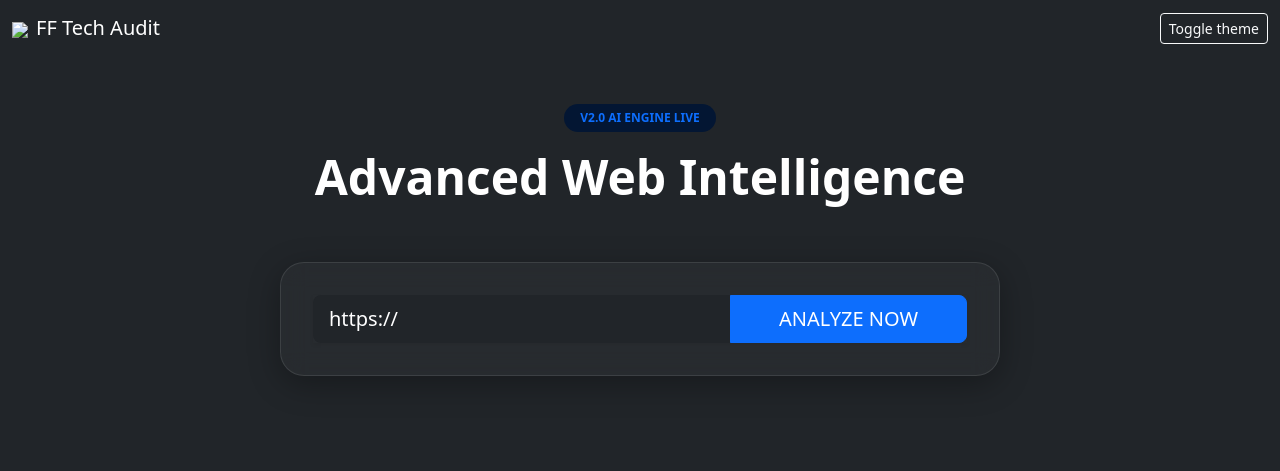
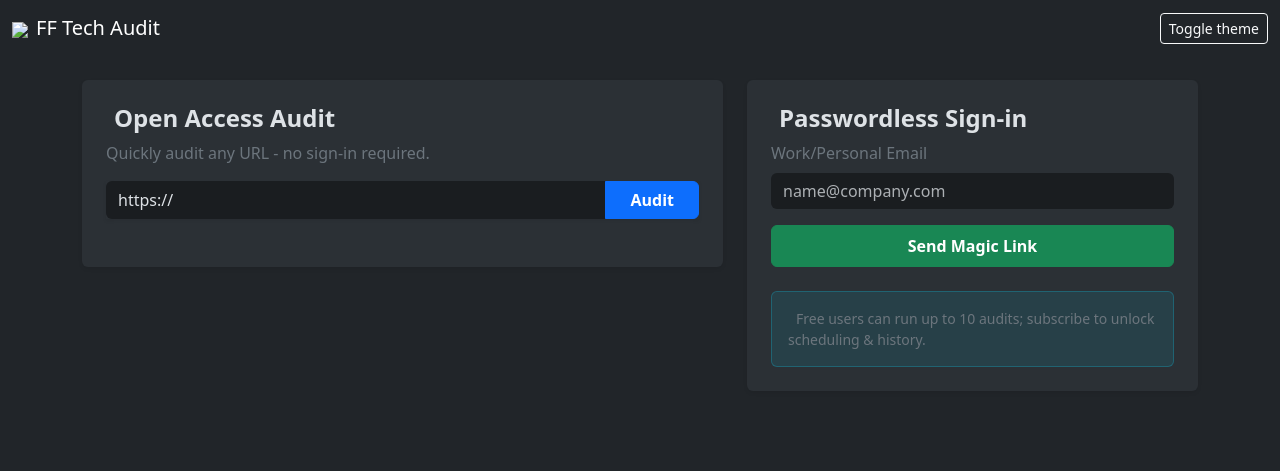
Before and after one commit to Swalehjamshaid/Jinnat.com, a FastAPI app: page / in a window 1280 px wide. Shown: the top 471 px of the page. Run offline with FastAPI, Linux system fonts and the light colour scheme.

Commit message:
Update index.html

```diff
--- a/fftech-ai-website-audit-saas-railway-ready/app/templates/index.html
+++ b/fftech-ai-website-audit-saas-railway-ready/app/templates/index.html
@@ -1,149 +1,99 @@
 {% extends 'base.html' %}
 {% block content %}
 <style>
-    :root {
-        --glass-bg: rgba(255, 255, 255, 0.03);
-        --glass-border: rgba(255, 255, 255, 0.1);
-        --accent-glow: rgba(13, 110, 253, 0.15);
+    .glass-panel {
+        background: rgba(255, 255, 255, 0.03);
+        backdrop-filter: blur(10px);
+        border: 1px solid rgba(255, 255, 255, 0.1);
+        border-radius: 20px;
+        padding: 1.5rem;
     }
-
-    .dashboard-container {
-        animation: fadeIn 0.8s ease-out;
-    }
-
-    .glass-panel {
-        background: var(--glass-bg);
-        backdrop-filter: blur(12px);
-        border: 1px solid var(--glass-border);
-        border-radius: 24px;
-        padding: 2rem;
-        box-shadow: 0 8px 32px 0 rgba(0, 0, 0, 0.3);
-    }
-
-    /* Radial Score Gauge */
     .gauge-wrapper {
         position: relative;
-        width: 180px;
-        height: 180px;
+        width: 150px;
+        height: 150px;
         margin: 0 auto;
     }
-
     .gauge-svg { transform: rotate(-90deg); }
-
-    .gauge-bg { fill: none; stroke: rgba(255,255,255,0.05); stroke-width: 8; }
-
+    .gauge-bg { fill: none; stroke: rgba(255,255,255,0.05); stroke-width: 10; }
     .gauge-progress {
         fill: none;
         stroke: #0d6efd;
-        stroke-width: 8;
+        stroke-width: 10;
         stroke-linecap: round;
         stroke-dasharray: 440;
         stroke-dashoffset: 440;
-        transition: stroke-dashoffset 2s ease-out;
+        transition: stroke-dashoffset 1.5s ease-in-out;
     }
-
     .gauge-text {
         position: absolute;
-        top: 50%;
-        left: 50%;
+        top: 50%; left: 50%;
         transform: translate(-50%, -50%);
         text-align: center;
     }
-
-    .recommendation-item {
-        border-left: 4px solid #0d6efd;
-        background: rgba(13, 110, 253, 0.05);
-        padding: 1rem;
-        margin-bottom: 1rem;
-        border-radius: 0 12px 12px 0;
-    }
-
-    @keyframes fadeIn { from { opacity: 0; transform: translateY(10px); } to { opacity: 1; transform: translateY(0); } }
 </style>
 
-<div class="container dashboard-container py-4">
-    <div class="row mb-5 text-center">
-        <div class="col-12">
-            <span class="badge bg-primary-subtle text-primary px-3 py-2 mb-3 rounded-pill">V2.0 AI ENGINE LIVE</span>
-            <h1 class="display-5 fw-bold text-white">Advanced Web Intelligence</h1>
-        </div>
-    </div>
+<div class="row g-4">
+    <div class="col-lg-7">
+        <div class="card bg-body-tertiary shadow-sm border-0 mb-4">
+            <div class="card-body p-4">
+                <h4 class="card-title fw-bold"><i class="bi bi-cpu-fill text-primary me-2"></i>Open Access Audit</h4>
+                <p class="text-secondary">Quickly audit any URL - no sign-in required.</p>
 
-    <div class="row justify-content-center mb-5">
-        <div class="col-lg-8">
-            <div class="glass-panel text-center pulse-on-load">
-                <div class="input-group input-group-lg shadow-sm">
-                    <input id="openUrl" type="url" class="form-control bg-dark text-white border-0" placeholder="Enter Website URL (e.g. https://apple.com)" value="https://">
-                    <button id="btnOpenAudit" class="btn btn-primary px-5">
-                        <span id="btnSpinner" class="spinner-border spinner-border-sm d-none"></span>
-                        <span id="btnText">ANALYZE NOW</span>
+                <div class="input-group mb-4 shadow-sm">
+                    <input id="openUrl" type="url" class="form-control border-0 bg-dark-subtle" placeholder="https://example.com" value="https://">
+                    <button id="btnOpenAudit" class="btn btn-primary px-4 fw-bold">
+                        <span id="btnSpinner" class="spinner-border spinner-border-sm d-none" role="status"></span>
+                        <span id="btnText">Audit</span>
                     </button>
                 </div>
-                <div id="progressBox" class="mt-4 d-none">
-                    <div class="d-flex justify-content-between small mb-1">
-                        <span id="statusLabel" class="text-secondary">Ready...</span>
-                        <span id="percentLabel" class="text-primary fw-bold">0%</span>
+
+                <div id="openResults" class="mt-4 d-none">
+                    <h5 class="mb-4 border-bottom pb-2">Analysis Results</h5>
+
+                    <div class="row align-items-center mb-4">
+                        <div class="col-md-5 text-center">
+                            <div class="gauge-wrapper">
+                                <svg width="150" height="150" class="gauge-svg">
+                                    <circle class="gauge-bg" cx="75" cy="75" r="65"></circle>
+                                    <circle id="gaugeCircle" class="gauge-progress" cx="75" cy="75" r="65"></circle>
+                                </svg>
+                                <div class="gauge-text">
+                                    <div id="ovScore" class="h1 fw-bold mb-0">-</div>
+                                    <small id="gradeText" class="text-primary fw-bold text-uppercase">Score</small>
+                                </div>
+                            </div>
+                        </div>
+
+                        <div class="col-md-7">
+                            <canvas id="breakdownChart" height="180"></canvas>
+                        </div>
                     </div>
-                    <div class="progress" style="height: 6px; background: rgba(255,255,255,0.05);">
-                        <div id="auditBar" class="progress-bar bg-primary" style="width: 0%"></div>
+
+                    <div class="mt-4">
+                        <h6 class="text-secondary small text-uppercase fw-bold">Raw Audit Data</h6>
+                        <pre id="openJson" class="small bg-black text-info p-3 rounded" style="max-height: 250px; overflow: auto;"></pre>
                     </div>
                 </div>
             </div>
         </div>
     </div>
 
-    <div id="resultsEngine" class="d-none">
-        <div class="row g-4">
-            <div class="col-lg-4">
-                <div class="glass-panel h-100 text-center">
-                    <h6 class="text-uppercase text-secondary ls-widest mb-4">Authority Score</h6>
-                    <div class="gauge-wrapper">
-                        <svg class="gauge-svg" width="180" height="180">
-                            <circle class="gauge-bg" cx="90" cy="90" r="70"></circle>
-                            <circle id="gaugeCircle" class="gauge-progress" cx="90" cy="90" r="70"></circle>
-                        </svg>
-                        <div class="gauge-text">
-                            <div id="ovScore" class="display-4 fw-bold">0</div>
-                            <div id="grade" class="text-primary fw-bold small">CALCULATING</div>
-                        </div>
+    <div class="col-lg-5">
+        <div class="card bg-body-tertiary shadow-sm border-0 mb-4">
+            <div class="card-body p-4">
+                <h4 class="card-title fw-bold"><i class="bi bi-magic text-success me-2"></i>Passwordless Sign-in</h4>
+                <form method="post" action="/request-login">
+                    <div class="mb-3">
+                        <label class="form-label text-secondary">Work/Personal Email</label>
+                        <input type="email" name="email" class="form-control bg-dark-subtle border-0" placeholder="name@company.com" required>
                     </div>
-                    <div class="mt-4 pt-3 border-top border-secondary">
-                        <div class="row">
-                            <div class="col-6 border-end border-secondary">
-                                <small class="text-secondary d-block">Status</small>
-                                <span class="badge bg-success">Healthy</span>
-                            </div>
-                            <div class="col-6">
-                                <small class="text-secondary d-block">AI Trust</small>
-                                <span id="confidence">0%</span>
-                            </div>
-                        </div>
-                    </div>
-                </div>
-            </div>
-
-            <div class="col-lg-8">
-                <div class="glass-panel h-100">
-                    <h6 class="text-uppercase text-secondary ls-widest mb-4">Metric Breakdown</h6>
-                    <div style="height: 300px;">
-                        <canvas id="radarChart"></canvas>
-                    </div>
-                </div>
-            </div>
-
-            <div class="col-12">
-                <div class="glass-panel">
-                    <h5 class="mb-4"><i class="bi bi-robot text-primary me-2"></i> AI Recommendations</h5>
-                    <div id="aiRecommendations">
-                        <div class="recommendation-item">
-                            <h6 class="text-white">Performance Optimization</h6>
-                            <p class="small text-secondary mb-0" id="perfAdvice">Analyzing server response times and asset compression...</p>
-                        </div>
-                        <div class="recommendation-item" style="border-left-color: #0dcaf0;">
-                            <h6 class="text-white">SEO & Structure</h6>
-                            <p class="small text-secondary mb-0" id="seoAdvice">Checking meta tags, header hierarchy, and crawlability...</p>
-                        </div>
-                    </div>
+                    <button class="btn btn-success w-100 fw-bold py-2">Send Magic Link</button>
+                </form>
+                <div class="mt-4 p-3 rounded bg-info bg-opacity-10 border border-info border-opacity-25">
+                    <p class="small text-secondary mb-0">
+                        <i class="bi bi-info-circle-fill me-2"></i>Free users can run up to 10 audits; subscribe to unlock scheduling & history.
+                    </p>
                 </div>
             </div>
         </div>
@@ -152,81 +102,80 @@
 
 <script src="https://cdn.jsdelivr.net/npm/chart.js"></script>
 <script>
-let radarChartInstance = null;
-
-function updateProgress(val, msg) {
-    document.getElementById('progressBox').classList.remove('d-none');
-    document.getElementById('auditBar').style.width = val + '%';
-    document.getElementById('percentLabel').textContent = val + '%';
-    document.getElementById('statusLabel').textContent = msg;
-}
+let chartInstance = null;
 
 async function runAudit(url) {
     const btn = document.getElementById('btnOpenAudit');
-    const results = document.getElementById('resultsEngine');
+    const btnText = document.getElementById('btnText');
+    const btnSpinner = document.getElementById('btnSpinner');
+    const resultsDiv = document.getElementById('openResults');
+    const jsonPre = document.getElementById('openJson');
 
     btn.disabled = true;
-    document.getElementById('btnSpinner').classList.remove('d-none');
-    results.classList.add('d-none');
-
-    updateProgress(20, 'Bypassing Cloudflare & Connecting...');
+    btnText.textContent = 'Auditing...';
+    btnSpinner.classList.remove('d-none');
+    resultsDiv.classList.add('d-none');
 
     try {
-        const res = await fetch('/api/open-audit', {
+        const response = await fetch('/api/open-audit', {
             method: 'POST',
-            headers: {'Content-Type': 'application/json'},
+            headers: { 'Content-Type': 'application/json' },
             body: JSON.stringify({ url })
         });
 
-        updateProgress(60, 'Parsing Google Lighthouse Nodes...');
+        if (!response.ok) throw new Error('Network response was not ok');
+        const data = await response.json();
 
-        if (!res.ok) throw new Error();
-        const data = await res.json();
-
-        // Animate Circle Gauge
+        // 1. Update Score Gauge
         const score = Math.round(data.overall_score);
+        document.getElementById('ovScore').textContent = score;
         const offset = 440 - (440 * score) / 100;
         document.getElementById('gaugeCircle').style.strokeDashoffset = offset;
-        document.getElementById('ovScore').textContent = score;
-        document.getElementById('grade').textContent = data.grade;
-        document.getElementById('confidence').textContent = data.breakdown.confidence + '%';
 
-        // Update Radar Chart
-        const ctx = document.getElementById('radarChart').getContext('2d');
-        if (radarChartInstance) radarChartInstance.destroy();
-
-        radarChartInstance = new Chart(ctx, {
+        // 2. Update breakdownChart (Radar is more comprehensive)
+        const ctx = document.getElementById('breakdownChart').getContext('2d');
+        if (chartInstance) chartInstance.destroy();
+        chartInstance = new Chart(ctx, {
             type: 'radar',
             data: {
                 labels: ['SEO', 'Performance', 'Coverage', 'Security', 'Accessibility'],
                 datasets: [{
                     label: 'Website Score',
-                    data: [data.breakdown.onpage, data.breakdown.performance, data.breakdown.coverage, 85, 90],
+                    data: [
+                        data.breakdown.onpage || 0,
+                        data.breakdown.performance || 0,
+                        data.breakdown.coverage || 0,
+                        data.breakdown.best_practices || 80, // Fallback
+                        data.breakdown.accessibility || 80   // Fallback
+                    ],
                     backgroundColor: 'rgba(13, 110, 253, 0.2)',
                     borderColor: '#0d6efd',
-                    pointBackgroundColor: '#0d6efd'
+                    borderWidth: 2
                 }]
             },
             options: {
-                scales: { r: { grid: { color: 'rgba(255,255,255,0.1)' }, angleLines: { color: 'rgba(255,255,255,0.1)' }, suggestMin: 0, suggestMax: 100, ticks: { display: false } } },
+                scales: { r: { beginAtZero: true, max: 100, ticks: { display: false }, grid: { color: 'rgba(255,255,255,0.1)' } } },
                 plugins: { legend: { display: false } }
             }
         });
 
-        results.classList.remove('d-none');
-        updateProgress(100, 'Analysis Complete');
+        // 3. Populate JSON Preview (PRESERVED)
+        jsonPre.textContent = JSON.stringify(data, null, 2);
+        resultsDiv.classList.remove('d-none');
 
-    } catch (e) {
-        alert('Audit Error');
-        updateProgress(0, 'System Ready');
+    } catch (error) {
+        console.error('Audit failed:', error);
+        alert('Audit failed. Please check the URL and your API keys.');
     } finally {
         btn.disabled = false;
-        document.getElementById('btnSpinner').classList.add('d-none');
+        btnText.textContent = 'Audit';
+        btnSpinner.classList.add('d-none');
     }
 }
 
 document.getElementById('btnOpenAudit').addEventListener('click', () => {
-    runAudit(document.getElementById('openUrl').value);
+    const urlInput = document.getElementById('openUrl');
+    if(urlInput.value.length > 5) runAudit(urlInput.value);
 });
 </script>
 {% endblock %}
```
